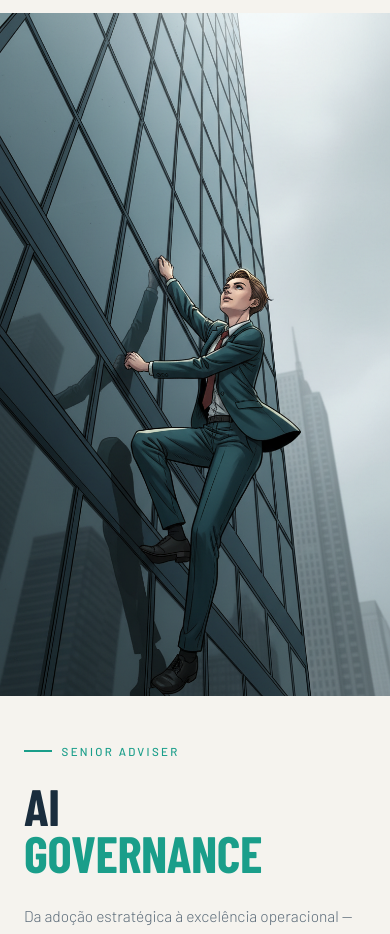
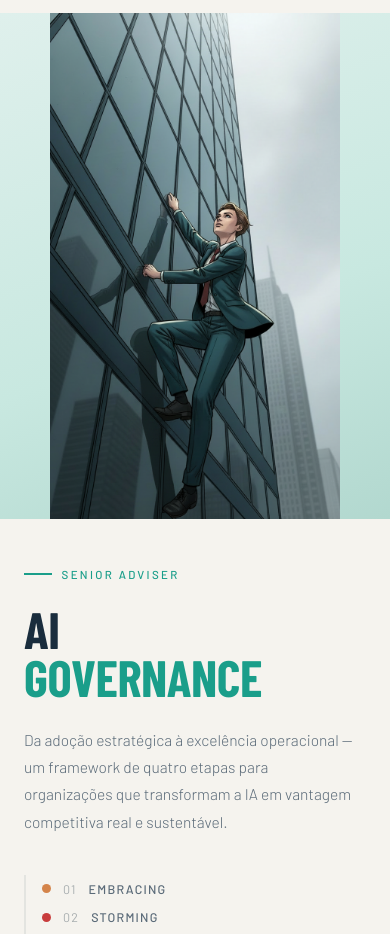
Before and after one commit to pedmartins/landingpage, a Flask app: page / in a window 390 px wide. Shown: the part 51-985 px from the top of the page. Run offline with Flask 3, Linux system fonts and the light colour scheme; some web fonts are replaced.

Commit message:
Redefine layout for right hero image

```diff
--- a/templates/index.html
+++ b/templates/index.html
@@ -6,6 +6,7 @@
   <title>AI Governance — Pedro Martins</title>
   <link rel="preconnect" href="https://fonts.googleapis.com">
   <link href="https://fonts.googleapis.com/css2?family=Barlow+Condensed:wght@400;600;700;800&family=Barlow:ital,wght@0,300;0,400;0,500;1,300&display=swap" rel="stylesheet">
+
   <style>
     *, *::before, *::after { margin: 0; padding: 0; box-sizing: border-box; }
 
@@ -171,10 +172,15 @@
       position: relative;
       overflow: hidden;
       background: linear-gradient(160deg, #dff0ec 0%, #c8e8e0 60%, #b2d8cf 100%);
+      display: flex;
+      align-items: flex-start;
+      justify-content: center;
     }
     .hero-right img {
       width: 100%;
-      height: 100%;
+      height: auto;
+      max-width: 520px;     /* <-- limite máximo (desktop) */
+      max-height: 86vh;     /* <-- limite máximo (altura) */
       object-fit: contain;
       object-position: center top;
       display: block;
@@ -292,11 +298,16 @@
         order: 1;
         min-height: 55vw;
       }
+      .hero-right img {
+        max-width: 92vw;   /* <-- limite máximo (mobile) */
+        max-height: 60vh;  /* <-- evita imagem gigante no topo */
+      }
       .articles-section { padding: 3rem 1.5rem 4rem; }
       .articles-grid { grid-template-columns: 1fr; gap: 1.25rem; }
       .articles-header { flex-direction: column; gap: 1rem; }
     }
   </style>
+
 </head>
 <body>
 
@@ -362,7 +373,7 @@
     <!-- RIGHT: imagem -->
     <div class="hero-right">
       <img
-        src="/static/assets/img/executive_climbing_v1.png"
+        src="/static/assets/img/executive_climbing_v3.png"
         alt="Executivo a escalar um arranha-céus — framework AI Governance em 4 etapas: Embracing, Storming, Norming, Performing"
       >
     </div>
```
